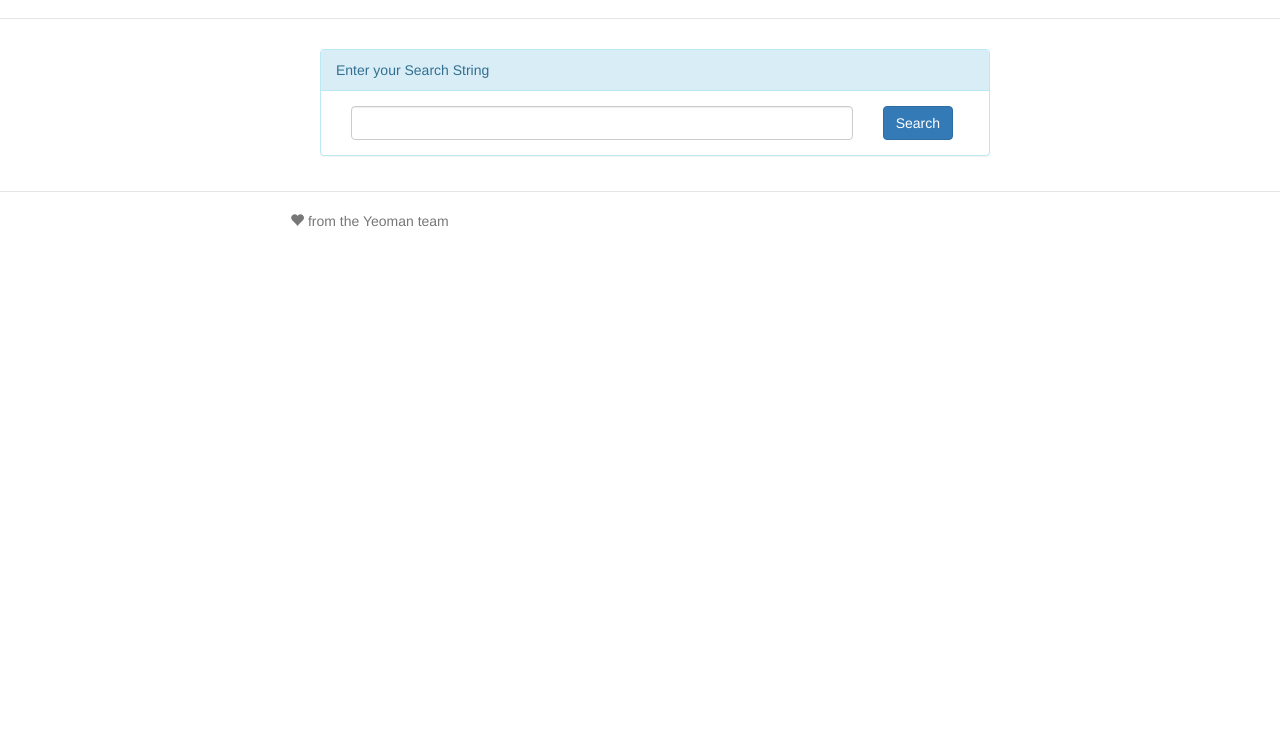
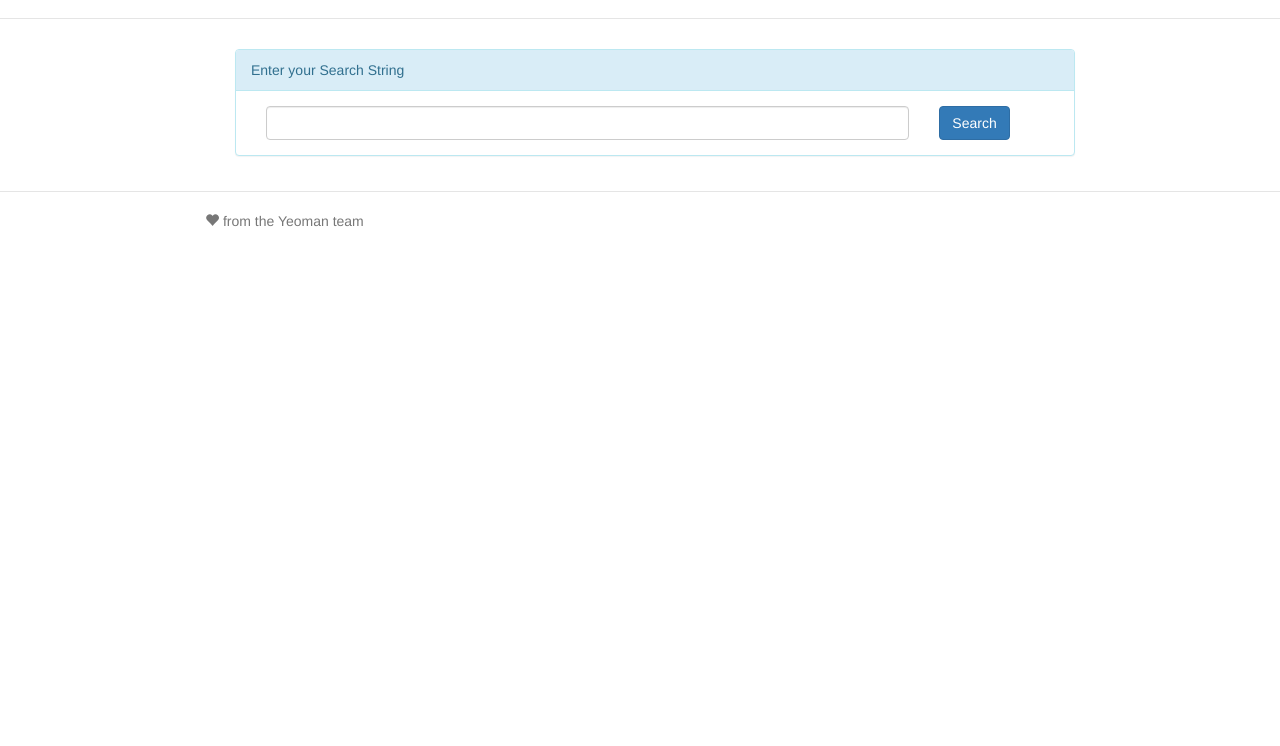
Before and after one commit to balaji4894/asnn-webclient-ui, a website: page app/index.html in a window 1280 px wide. Shown: the part 54-800 px from the top of the page. Drawn offline with nearby package versions, Linux system fonts and the light colour scheme; some packages are replaced by stand-ins of ours; files that its build step writes are made by us from their sources.

Commit message:
Increasing container width

```diff
--- a/app/styles/main.css
+++ b/app/styles/main.css
@@ -62,7 +62,7 @@ body {
 /* Responsive: Portrait tablets and up */
 @media screen and (min-width: 768px) {
   .container {
-    max-width: 730px;
+    max-width: 900px;
   }
 
   /* Remove the padding we set earlier */
```
